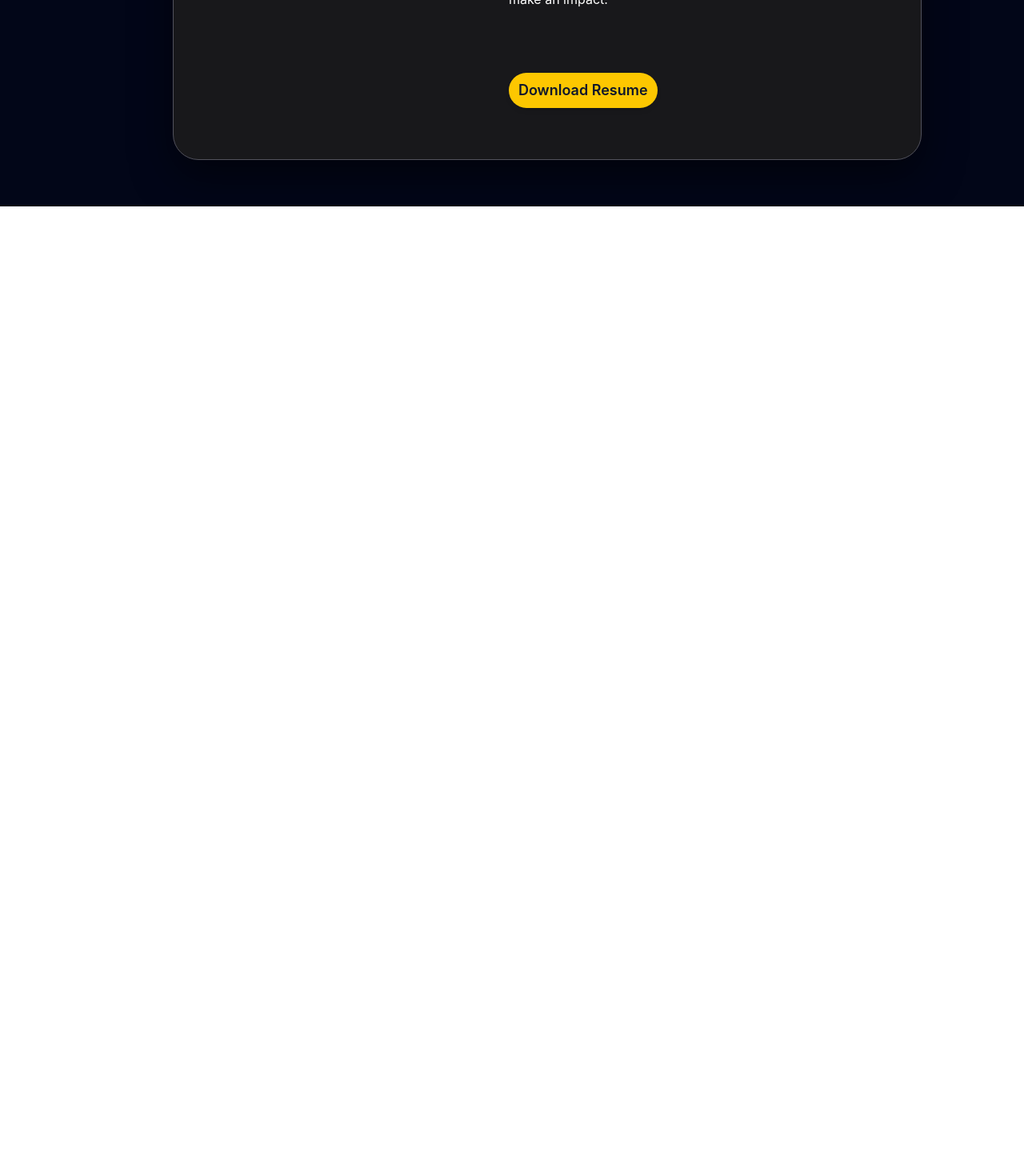
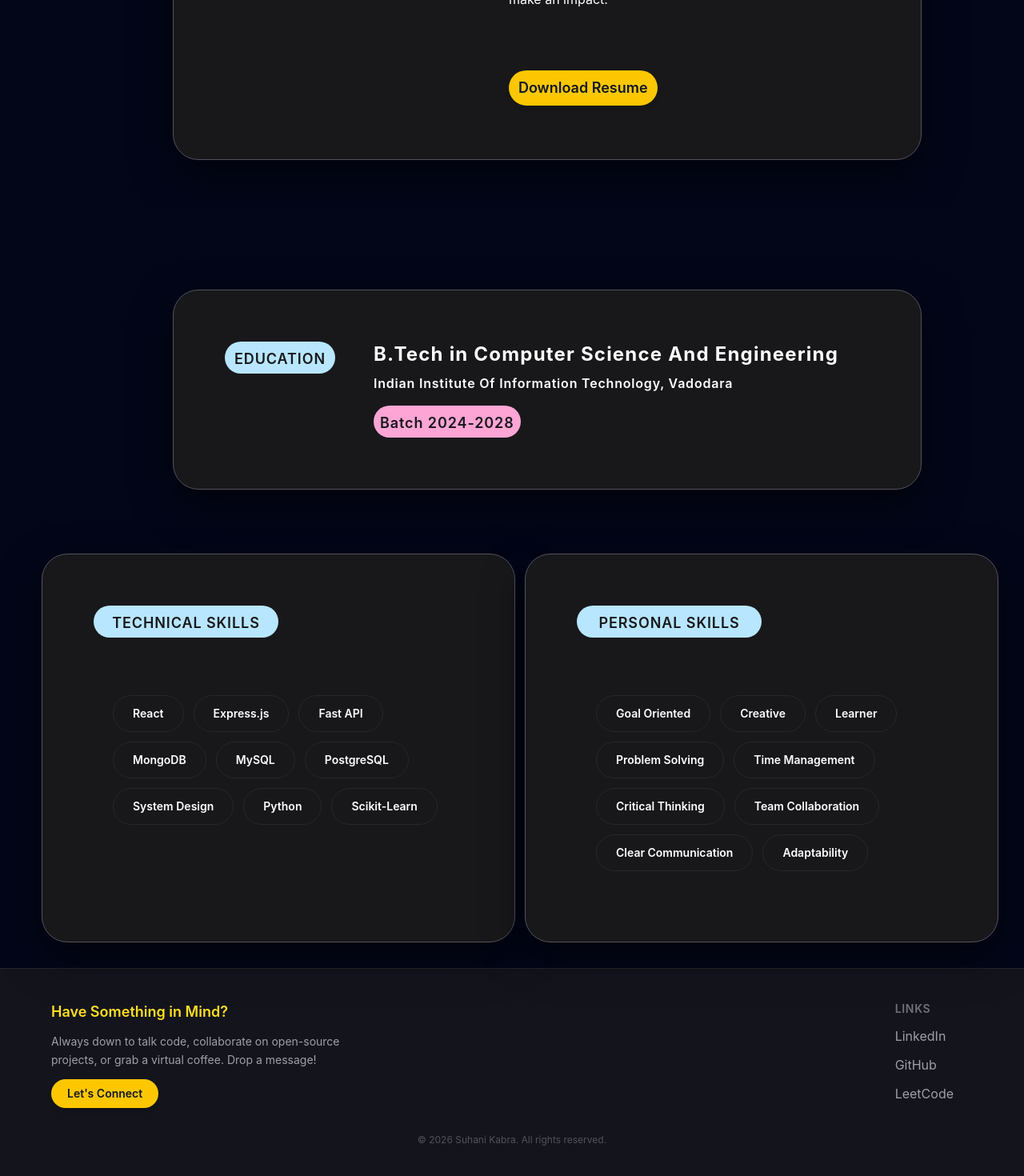
Before and after one commit to Suhanii15/Suhani-Kabra, a React (Vite) app in the folder suhani/: page /resume in a window 1280 px wide. Shown: the part 542-2012 px from the top of the page at 80% size. Before the commit the page ends 800 px from the top, so only its background shows below. Built offline with nearby package versions, Linux system fonts and the light colour scheme.

Commit message:
completed the resume page

```diff
--- a/suhani/src/pages/resume.jsx
+++ b/suhani/src/pages/resume.jsx
@@ -3,6 +3,7 @@ import Navbar from '../components/navbar'
 import { useState} from 'react';
 import { useEffect } from 'react';
 import {motion} from 'framer-motion'
+import Links from '../components/Links'
 
 const resume = () => {
      const [activeSection, setActiveSection]=useState('resume');
@@ -52,6 +53,13 @@ const resume = () => {
     transition: { duration: 0.2 },
   };
 
+  const tech=[
+    "React" , "Express.js", "Fast API", "MongoDB" ,"MySQL", "PostgreSQL", "System Design", "Python", "Scikit-Learn"
+  ]
+const personal=[
+    "Goal Oriented" , "Creative", "Learner", "Problem Solving" ,"Time Management", "Critical Thinking", "Team Collaboration", "Clear Communication", "Adaptability"
+  ]
+
   return (
     <div>
         <section className="min-h-screen bg-slate-950 bg-[#14141D] p-4 pt-24">
@@ -66,17 +74,24 @@ const resume = () => {
    </div>
 
    <div className="flex flex-col px-10 mx-20 mt-10" >
-    <p className="text-white font-md">
+    <motion.p
+      initial={{ opacity: 0, x: -30 }}
+      animate={{ opacity: 1, x: 0 }}
+      transition={{ duration: 1.6, delay: 0.6, ease: 'easeOut' }}
+      className="text-white font-md"
+    >
       I'm a Computer Science student passionate about building scalable software and meaningful digital experiences.
        I enjoy developing full-stack applications, exploring AI and machine learning, and solving challenging problems through data structures
         and algorithms. Every project I take on is an opportunity to learn, improve, and create technology that delivers real value. With a mindset of continuous
          growth and curiosity,
        I'm always excited to tackle new challenges and build solutions that make an impact.
-    </p>
+    </motion.p>
     <div className="relative inline-block group">
 <motion.button
  variants={slideUp}
       whileHover={pillHover}
+      animate={{ y: [0, -4, 0] }}
+      transition={{ duration: 2.5, repeat: Infinity, ease: 'easeInOut' }}
  className="rounded-full mt-20 font-semibold text-lg shadow-md bg-yellow-400 text-slate-900 px-3 py-2
  hover:bg-yellow-300 transition-colors duration-300 cursor-pointer" >
     Download Resume
@@ -88,6 +103,83 @@ const resume = () => {
    </div>
 
         </section>
+
+        <section  className="min-h-screen bg-slate-950 bg-[#14141D] p-4 pt-24 ">
+          <div className="w-3/4 min-h-[30vh] bg-zinc-900 mt-2  ml-50
+    border border-zinc-600 rounded-[32px] p-8 md:p-12 lg:p-16 flex flex-col md:flex-row  gap-10 md:gap-12 shadow-[0_20px_50px_rgba(0,0,0,0.5)]">
+<button className="tracking-wider text-zinc-900 rounded-full h-10 px-3 py-2 bg-sky-200 font-semibold text-lg">
+  EDUCATION
+</button>
+<div calssName="flex flex-col gap-3">
+<h1 className="text-white font-bold text-2xl tracking-wider ">B.Tech in Computer Science And Engineering</h1>
+<h3 className="text-white font-semibold text-1xl tracking-wider mt-2">Indian Institute Of Information Technology, Vadodara</h3>
+<button className="tracking-wider text-zinc-900 rounded-full h-10 px-2 py-2 bg-pink-300 font-semibold text-lg mt-4">
+  Batch 2024-2028
+</button>
+</div>
+
+
+
+</div>
+
+<div className="flex flex-row m-4 pt-14 gap-3 ml-9">
+  <div className="w-3/4 min-h-[50vh] bg-zinc-900 mt-2
+    border border-zinc-600 rounded-[32px] p-8 md:p-12 lg:p-16 flex flex-col md:flex-col  gap-10 md:gap-12 shadow-[0_20px_50px_rgba(0,0,0,0.5)]">
+<button className="tracking-wider text-zinc-900 rounded-full h-10 px-3 w-1/2 py-2 bg-sky-200 font-semibold text-lg">
+  TECHNICAL SKILLS
+</button>
+ <div class="flex flex-wrap gap-3  p-6">
+      {tech.map((tool) => (
+        <button key={tool} class="rounded-full border border-zinc-800  px-6 py-3 text-sm font-semibold text-white transition-all hover:bg-neutral-800 hover:border-neutral-700">
+          {tool}
+        </button>
+      ))}
+    </div>
+  </div>
+
+  <div className="w-3/4 min-h-[50vh] bg-zinc-900 mt-2
+    border border-zinc-600 rounded-[32px] p-8 md:p-12 lg:p-16 flex flex-col md:flex-col  gap-10 md:gap-12 shadow-[0_20px_50px_rgba(0,0,0,0.5)]">
+<button className="tracking-wider text-zinc-900 rounded-full h-10 px-3 w-1/2 py-2 bg-sky-200 font-semibold text-lg">
+  PERSONAL SKILLS
+</button>
+ <div class="flex flex-wrap gap-3  p-6">
+      {personal.map((tool) => (
+        <button key={tool} class="rounded-full border border-zinc-800  px-6 py-3 text-sm font-semibold text-white transition-all hover:bg-neutral-800 hover:border-neutral-700">
+          {tool}
+        </button>
+      ))}
+    </div>
+  </div>
+
+
+  </div>
+
+
+        </section>
+
+        <footer className="w-full border-t border-zinc-800 bg-[#14141D] px-6 py-10">
+        <div className="mx-auto flex max-w-6xl flex-col items-center justify-between gap-8 md:flex-row md:items-start">
+
+          {/* Lets connect section */}
+          <div className="flex flex-col items-center gap-3 text-center md:items-start md:text-left">
+            <h2 className="text-lg font-semibold text-yellow-300">Have Something in Mind?</h2>
+            <p className="max-w-sm text-sm leading-relaxed text-zinc-400">
+              Always down to talk code, collaborate on open-source projects, or grab a virtual coffee. Drop a message!
+            </p>
+            <button className="cursor-pointer rounded-full bg-yellow-400 px-5 py-2 text-sm font-semibold text-slate-900 shadow-md transition-colors duration-300 hover:bg-yellow-300">
+              Let's Connect
+            </button>
+          </div>
+
+          {/* Links Section */}
+          <Links />
+
+        </div>
+
+        <div className="mt-8 text-center text-xs text-zinc-600">
+          &copy; {new Date().getFullYear()} Suhani Kabra. All rights reserved.
+        </div>
+      </footer>
     </div>
   )
 }
```
